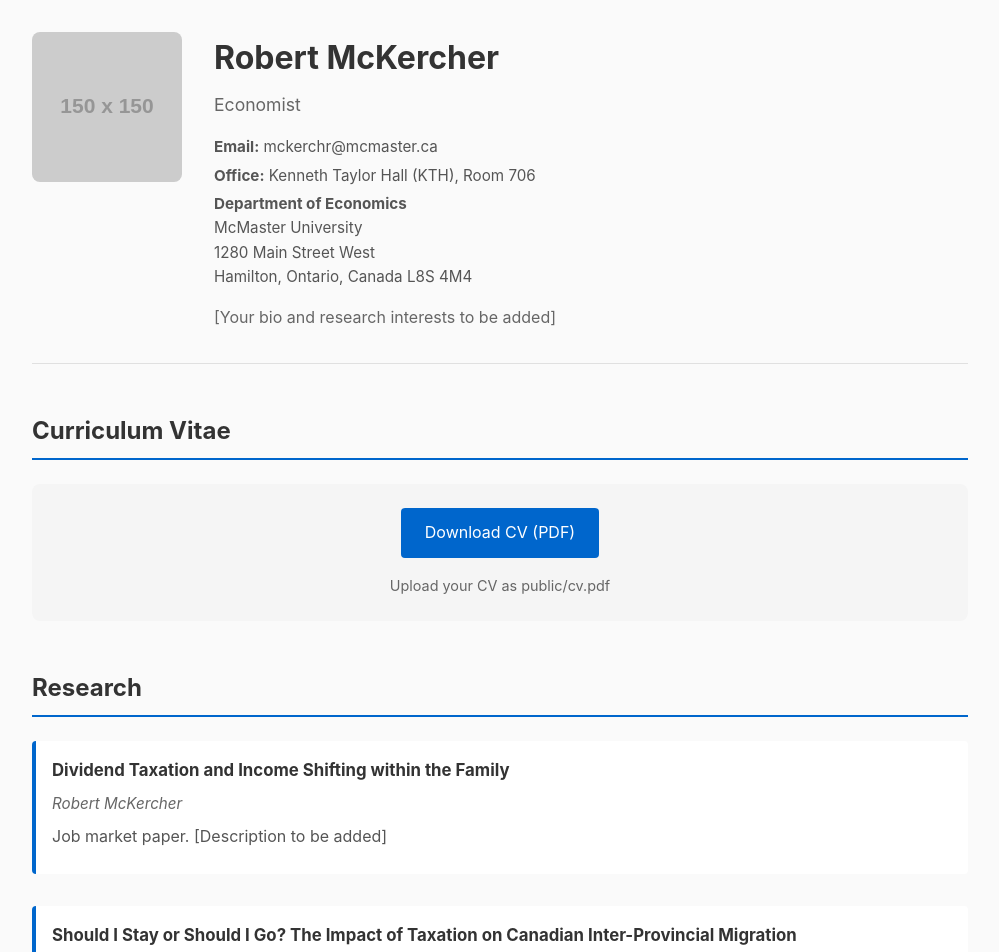
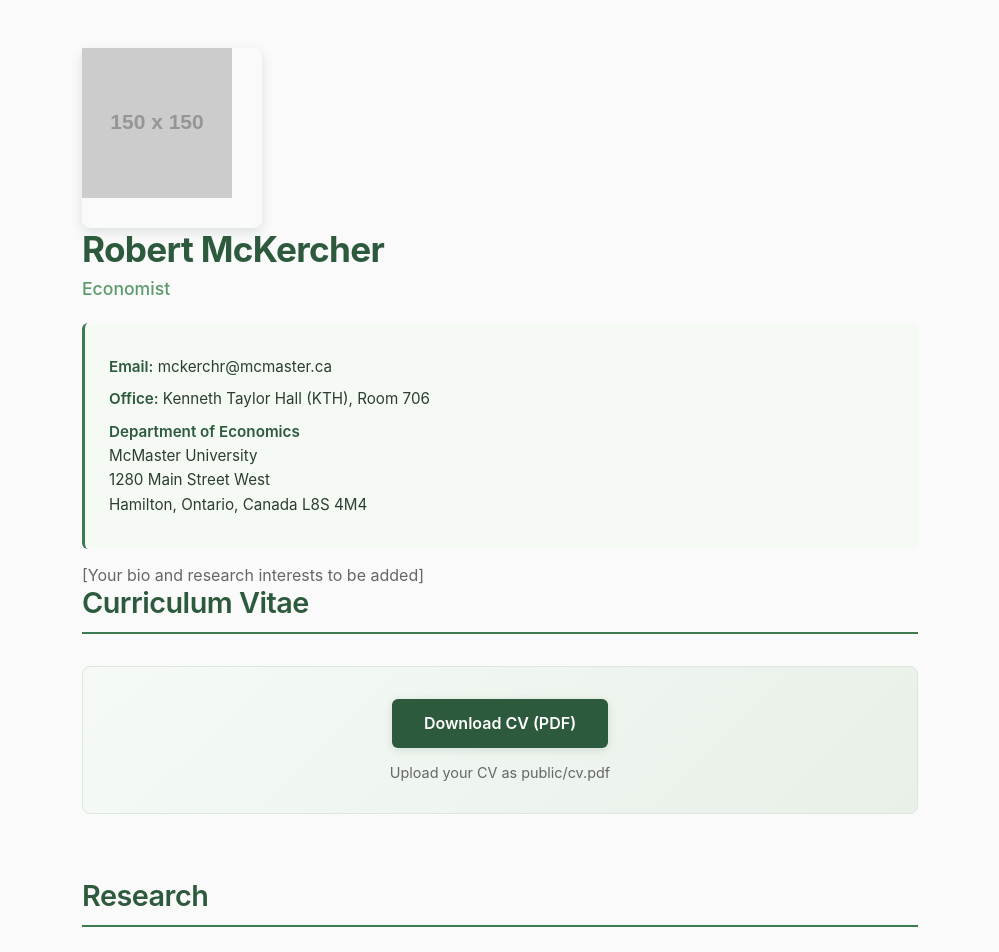
Before and after one commit to robbiemckercher97/academic-website, a Next.js app: page / in a window 1280 px wide. Shown: the top 952 px of the page, without its empty margins (140-1139 px from the left). Built offline with nearby package versions, Linux system fonts and the light colour scheme.

Commit message:
Update styles with forest-green color scheme and improved layout

```diff
--- a/styles/Home.module.css
+++ b/styles/Home.module.css
@@ -1,132 +1,282 @@
-.container {
-  max-width: 1000px;
-  margin: 0 auto;
-  padding: 2rem;
-  font-size: 1rem;
-  line-height: 1.6;
+.nav {
+  background-color: white;
+  border-bottom: 1px solid #e0e8e0;
+  position: sticky;
+  top: 0;
+  z-index: 100;
+  box-shadow: 0 1px 3px rgba(45, 90, 61, 0.05);
 }
 
-.header {
+.navContainer {
+  max-width: 900px;
+  margin: 0 auto;
+  padding: 0 2rem;
+  display: flex;
+  justify-content: space-between;
+  align-items: center;
+  height: 70px;
+}
+
+.navBrand {
+  font-size: 1.2rem;
+  font-weight: 600;
+  color: #2d5a3d;
+  letter-spacing: -0.5px;
+}
+
+.navLinks {
   display: flex;
   gap: 2rem;
-  margin-bottom: 3rem;
-  padding-bottom: 2rem;
-  border-bottom: 1px solid #e0e0e0;
+  list-style: none;
+}
+
+.navLinks a {
+  color: #2c3e2f;
+  font-size: 0.95rem;
+  font-weight: 500;
+  border-bottom: 2px solid transparent;
+  padding-bottom: 2px;
+  transition: all 0.3s ease;
+}
+
+.navLinks a:hover {
+  color: #2d5a3d;
+  border-bottom-color: #2d5a3d;
+  text-decoration: none;
+}
+
+.container {
+  max-width: 900px;
+  margin: 0 auto;
+  padding: 3rem 2rem;
+}
+
+.section {
+  margin-bottom: 4rem;
+  scroll-margin-top: 100px;
+}
+
+.sectionTitle {
+  font-size: 1.8rem;
+  font-weight: 600;
+  color: #2d5a3d;
+  margin-bottom: 2rem;
+  padding-bottom: 0.75rem;
+  border-bottom: 2px solid #3d7a4d;
+  letter-spacing: -0.5px;
+}
+
+/* Hero / About Section */
+.heroSection {
+  display: flex;
+  gap: 3rem;
+  align-items: flex-start;
+  margin-bottom: 4rem;
+  padding-bottom: 3rem;
+  border-bottom: 1px solid #e0e8e0;
+}
+
+.photoContainer {
+  flex-shrink: 0;
 }
 
 .photo {
-  flex-shrink: 0;
+  width: 180px;
+  height: 180px;
+  border-radius: 8px;
+  object-fit: cover;
+  box-shadow: 0 4px 12px rgba(45, 90, 61, 0.15);
 }
 
-.photo img {
-  width: 150px;
-  height: 150px;
-  border-radius: 8px;
-  object-fit: cover;
-}
-
-.bio {
+.bioContainer {
   flex: 1;
 }
 
 .name {
-  font-size: 2rem;
-  font-weight: bold;
+  font-size: 2.2rem;
+  font-weight: 700;
+  color: #2d5a3d;
   margin-bottom: 0.5rem;
+  letter-spacing: -0.7px;
 }
 
 .title {
   font-size: 1.1rem;
-  color: #666;
-  margin-bottom: 1rem;
+  color: #5a9a6d;
+  margin-bottom: 1.5rem;
+  font-weight: 500;
+}
+
+.bioText {
+  color: #2c3e2f;
+  margin-bottom: 1.5rem;
+  line-height: 1.7;
 }
 
 .contact {
+  background-color: #f5faf5;
+  padding: 1.5rem;
+  border-radius: 6px;
+  border-left: 3px solid #3d7a4d;
   font-size: 0.95rem;
-  margin-top: 1rem;
-  color: #555;
+  color: #2c3e2f;
 }
 
 .contact p {
-  margin: 0.25rem 0;
+  margin: 0.5rem 0;
+  line-height: 1.6;
 }
 
-.section {
-  margin-bottom: 3rem;
+.contact strong {
+  color: #2d5a3d;
+  font-weight: 600;
 }
 
-.sectionTitle {
-  font-size: 1.5rem;
-  font-weight: bold;
-  margin-bottom: 1.5rem;
-  border-bottom: 2px solid #0066cc;
-  padding-bottom: 0.5rem;
-}
-
+/* CV Section */
 .cvSection {
-  background: #f5f5f5;
-  padding: 1.5rem;
+  background: linear-gradient(135deg, #f5faf5 0%, #e8f0e8 100%);
+  padding: 2rem;
   border-radius: 8px;
   text-align: center;
+  border: 1px solid #dde8dd;
 }
 
 .cvButton {
   display: inline-block;
-  background-color: #0066cc;
+  background-color: #2d5a3d;
   color: white;
-  padding: 0.75rem 1.5rem;
-  border-radius: 4px;
+  padding: 0.9rem 2rem;
+  border-radius: 6px;
   font-size: 1rem;
+  font-weight: 600;
   cursor: pointer;
-  transition: background-color 0.3s;
+  transition: all 0.3s ease;
+  border: none;
+  box-shadow: 0 2px 8px rgba(45, 90, 61, 0.15);
 }
 
 .cvButton:hover {
-  background-color: #0052a3;
+  background-color: #1f3d2a;
+  box-shadow: 0 4px 12px rgba(45, 90, 61, 0.25);
   text-decoration: none;
+  transform: translateY(-2px);
+}
+
+.cvNote {
+  margin-top: 1.5rem;
+  color: #666;
+  font-size: 0.9rem;
+}
+
+/* Research / Papers Section */
+.papersContainer {
+  display: flex;
+  flex-direction: column;
+  gap: 1.5rem;
 }
 
 .paper {
-  margin-bottom: 2rem;
-  padding: 1rem;
+  padding: 1.5rem;
   background: white;
-  border-left: 4px solid #0066cc;
-  border-radius: 4px;
+  border-left: 4px solid #3d7a4d;
+  border-radius: 6px;
+  box-shadow: 0 2px 6px rgba(45, 90, 61, 0.08);
+  transition: all 0.3s ease;
+}
+
+.paper:hover {
+  box-shadow: 0 4px 12px rgba(45, 90, 61, 0.15);
+  transform: translateX(4px);
 }
 
 .paperTitle {
-  font-weight: bold;
+  font-weight: 700;
   font-size: 1.05rem;
+  color: #2d5a3d;
   margin-bottom: 0.5rem;
+  line-height: 1.5;
 }
 
 .paperAuthors {
   font-style: italic;
-  color: #666;
-  margin-bottom: 0.5rem;
+  color: #5a7a66;
+  margin-bottom: 0.75rem;
   font-size: 0.95rem;
 }
 
 .paperDescription {
-  color: #555;
-  margin-bottom: 0.5rem;
+  color: #2c3e2f;
+  margin-bottom: 1rem;
+  line-height: 1.6;
+  font-size: 0.95rem;
 }
 
 .paperLinks {
-  margin-top: 0.75rem;
+  margin-top: 1rem;
+  display: flex;
+  gap: 1.5rem;
+  flex-wrap: wrap;
 }
 
 .paperLinks a {
   display: inline-block;
-  margin-right: 1rem;
+  font-size: 0.9rem;
+  font-weight: 500;
+  color: #2d5a3d;
+  padding-bottom: 2px;
+  border-bottom: 1px solid transparent;
+  transition: all 0.3s ease;
+}
+
+.paperLinks a:hover {
+  border-bottom-color: #2d5a3d;
+  color: #1f3d2a;
+  text-decoration: none;
+}
+
+/* Footer */
+.footer {
+  margin-top: 4rem;
+  padding-top: 2rem;
+  border-top: 1px solid #e0e8e0;
+  text-align: center;
+  color: #888;
   font-size: 0.9rem;
 }
 
-.footer {
-  margin-top: 3rem;
-  padding-top: 2rem;
-  border-top: 1px solid #e0e0e0;
-  text-align: center;
-  color: #999;
-  font-size: 0.9rem;
+/* Responsive */
+@media (max-width: 768px) {
+  .navLinks {
+    gap: 1rem;
+  }
+
+  .navLinks a {
+    font-size: 0.85rem;
+  }
+
+  .heroSection {
+    flex-direction: column;
+    gap: 1.5rem;
+  }
+
+  .photo {
+    width: 150px;
+    height: 150px;
+  }
+
+  .name {
+    font-size: 1.8rem;
+  }
+
+  .container {
+    padding: 2rem 1rem;
+  }
+
+  .sectionTitle {
+    font-size: 1.5rem;
+  }
+
+  .paperLinks {
+    gap: 1rem;
+  }
 }
```
